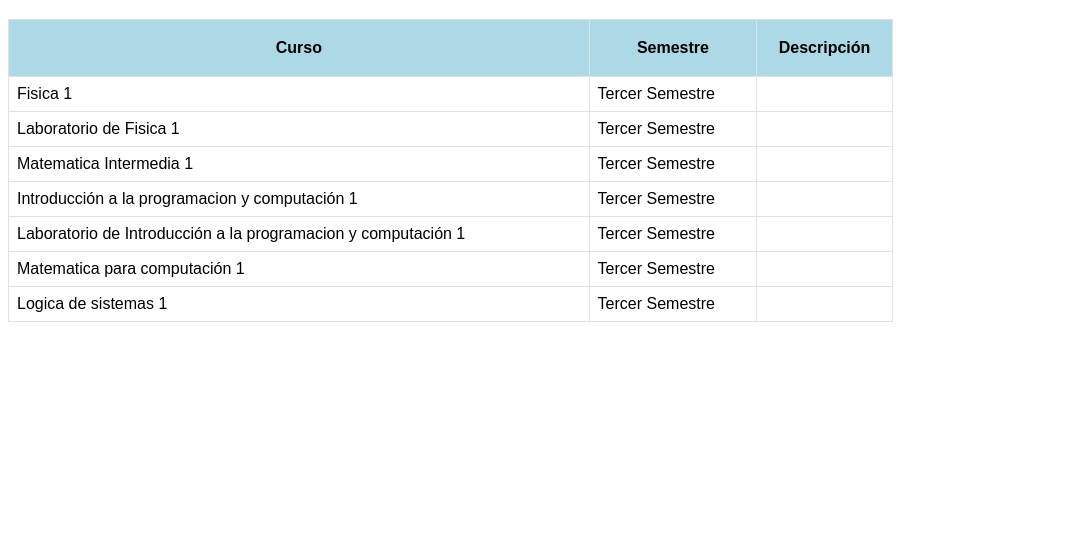
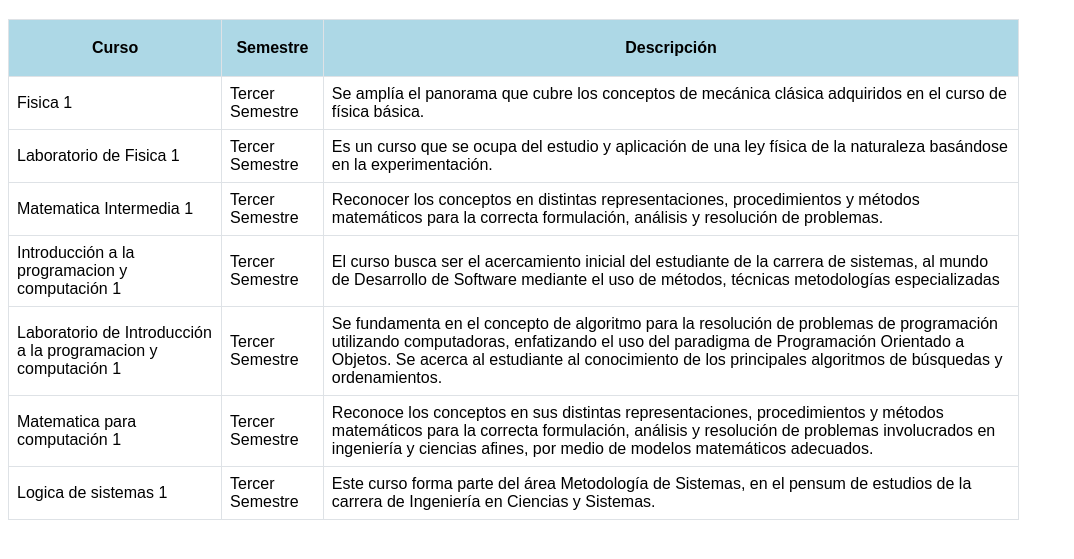
Before and after one commit to D3r3-k/-IPC1-Tarea1_202001151, a plain HTML site: page index.html in a window 1280 px wide. Shown: the part 61-620 px from the top of the page, without its empty margins (0-1074 px from the left). Drawn offline with Linux system fonts and the light colour scheme.

Commit message:
Tarea completada

```diff
--- a/index.html
+++ b/index.html
@@ -11,7 +11,7 @@
             font-family: sans-serif;
         }
         table {
-            width: 70%;
+            width: 80%;
             border-collapse: collapse;
         }
 
@@ -41,37 +41,43 @@
         <tr>
             <td>Fisica 1</td>
             <td>Tercer Semestre</td>
-            <td></td>
+            <td>Se amplía el panorama que cubre los conceptos de mecánica clásica adquiridos en el curso de física básica.</td>
         </tr>
         <tr>
             <td>Laboratorio de Fisica 1</td>
             <td>Tercer Semestre</td>
-            <td></td>
+            <td>Es un curso que se ocupa del estudio y aplicación de una ley física de la naturaleza basándose en la experimentación.</td>
         </tr>
         <tr>
             <td>Matematica Intermedia 1</td>
             <td>Tercer Semestre</td>
-            <td></td>
+            <td>Reconocer los conceptos en distintas representaciones, procedimientos y métodos matemáticos para la correcta formulación, análisis y resolución de problemas.</td>
         </tr>
         <tr>
             <td>Introducción a la programacion y computación 1</td>
             <td>Tercer Semestre</td>
-            <td></td>
+            <td>El curso busca ser el acercamiento inicial del estudiante de la carrera de sistemas, al mundo de Desarrollo de Software mediante el uso de métodos, técnicas  metodologías especializadas</td>
         </tr>
         <tr>
             <td>Laboratorio de Introducción a la programacion y computación 1</td>
             <td>Tercer Semestre</td>
-            <td></td>
+            <td>Se fundamenta en el concepto de algoritmo para la resolución de problemas
+                de programación utilizando computadoras, enfatizando el uso del paradigma de
+                Programación Orientado a Objetos. Se acerca al estudiante al conocimiento de los
+                principales algoritmos de búsquedas y ordenamientos.</td>
         </tr>
         <tr>
             <td>Matematica para computación 1</td>
             <td>Tercer Semestre</td>
-            <td></td>
+            <td>Reconoce los conceptos en sus distintas representaciones, procedimientos y métodos matemáticos para la correcta
+                formulación, análisis y resolución de problemas involucrados en ingeniería y ciencias afines, por medio de modelos
+                matemáticos adecuados. </td>
         </tr>
         <tr>
             <td>Logica de sistemas 1</td>
             <td>Tercer Semestre</td>
-            <td></td>
+            <td>Este curso forma parte del área Metodología de Sistemas, en el pensum de estudios de la carrera de Ingeniería en
+                Ciencias y Sistemas.</td>
         </tr>
     </table>
 </body>
```
Also changed, not shown: screen1.png (added), screen2.png (added).
